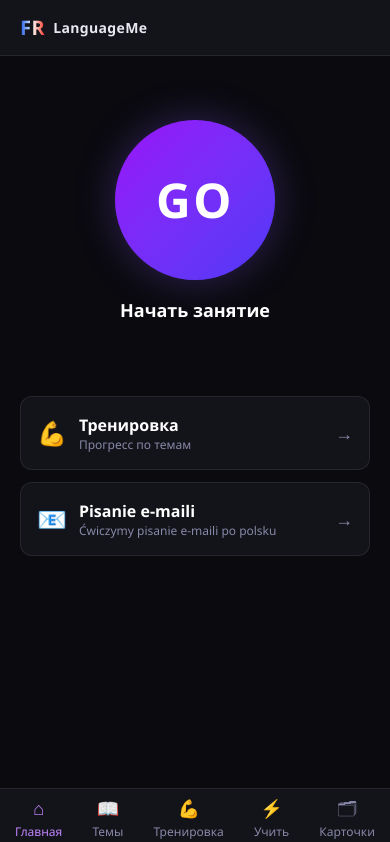
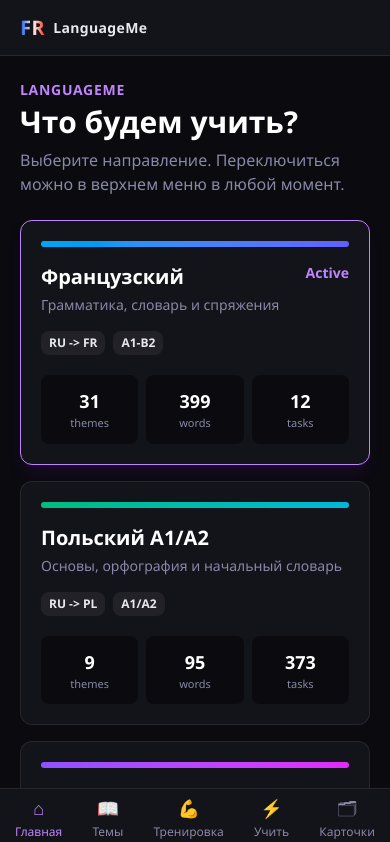
Before and after one commit to RekunDzmitry/languageme, a React (Vite) app: page / in a window 390 px wide. Shown: the top 842 px of the page. Built offline with nearby package versions, Linux system fonts and the light colour scheme.

Commit message:
Add learning pack selector UI

```diff
--- /dev/null
+++ b/src/data/lessonPacks.js
@@ -0,0 +1,97 @@
+export const PACK_IDS = {
+  FR_FOUNDATIONS: 'fr-foundations',
+  PL_A1_A2: 'pl-a1-a2',
+  PL_TELC: 'pl-telc',
+}
+
+const PL_A1_A2_THEME_IDS = new Set([
+  'pl_theme01',
+  'pl_theme02',
+  'pl_theme03',
+  'pl_theme04',
+  'pl_theme05',
+  'pl_theme06',
+  'pl_theme07',
+  'pl_theme08',
+  'pl_theme09',
+])
+
+const PL_TELC_THEME_IDS = new Set([
+  'pl_theme10',
+  'pl_theme11',
+  'pl_theme12',
+  'pl_theme13',
+  'pl_theme14',
+  'pl_theme15',
+  'pl_theme16',
+  'pl_theme17',
+  'pl_theme18',
+  'pl_theme19',
+  'pl_theme20',
+  'pl_theme21',
+  'pl_theme22',
+])
+
+export const LESSON_PACKS = [
+  {
+    id: PACK_IDS.FR_FOUNDATIONS,
+    targetLang: 'fr',
+    title: 'Французский',
+    shortTitle: 'Français',
+    subtitle: 'Грамматика, словарь и спряжения',
+    badge: 'RU -> FR',
+    level: 'A1-B2',
+    primaryRoute: '/themes',
+    modes: ['themes', 'training', 'cards'],
+    accentClass: 'from-sky-500 to-indigo-500',
+    includesTheme: (theme) => /^theme\d+$/.test(theme.id),
+  },
+  {
+    id: PACK_IDS.PL_A1_A2,
+    targetLang: 'pl',
+    title: 'Польский A1/A2',
+    shortTitle: 'Polski A1/A2',
+    subtitle: 'Основы, орфография и начальный словарь',
+    badge: 'RU -> PL',
+    level: 'A1/A2',
+    primaryRoute: '/themes',
+    modes: ['themes', 'training', 'cards'],
+    accentClass: 'from-emerald-500 to-cyan-500',
+    includesTheme: (theme) => PL_A1_A2_THEME_IDS.has(theme.id),
+  },
+  {
+    id: PACK_IDS.PL_TELC,
+    targetLang: 'pl',
+    title: 'Польский TELC',
+    shortTitle: 'TELC B1/B2',
+    subtitle: 'B1/B2 словарь, грамматика и письма',
+    badge: 'RU -> PL',
+    level: 'B1/B2',
+    primaryRoute: '/email',
+    modes: ['themes', 'training', 'email', 'cards'],
+    accentClass: 'from-violet-500 to-fuchsia-500',
+    includesTheme: (theme) => PL_TELC_THEME_IDS.has(theme.id),
+  },
+]
+
+export function getDefaultPackId(targetLang = 'fr') {
+  return targetLang === 'pl' ? PACK_IDS.PL_A1_A2 : PACK_IDS.FR_FOUNDATIONS
+}
+
+export function getLessonPack(packId, targetLang) {
+  return LESSON_PACKS.find((pack) => pack.id === packId) || LESSON_PACKS.find((pack) => pack.id === getDefaultPackId(targetLang))
+}
+
+export function getPackForThemeId(themeId) {
+  return LESSON_PACKS.find((pack) => pack.includesTheme({ id: themeId }))
+}
+
+export function filterThemesByPack(themes, packId, targetLang) {
+  const pack = getLessonPack(packId, targetLang)
+  if (!pack) return themes
+  return themes.filter((theme) => pack.includesTheme(theme))
+}
+
+export function getPackRoute(pack) {
+  return pack?.primaryRoute || '/themes'
+}
--- a/src/pages/CardsPage.jsx
+++ b/src/pages/CardsPage.jsx
@@ -3,6 +3,7 @@ import { useT } from '../i18n'
 import { useProgress } from '../stores/UserProgressContext'
 import { useSettings } from '../stores/SettingsContext'
 import { getVocab, getHintsByLang, getThemes, getThemeTitle } from '../data/courses'
+import { filterThemesByPack } from '../data/lessonPacks'
 import { getCardStatus, formatDueDate, STATUS_COLORS } from '../utils/cardStatus'
 import SpeakerButton from '../components/common/SpeakerButton'
 
@@ -14,8 +15,12 @@ export default function CardsPage() {
   const { settings } = useSettings()
   const targetLang = settings.targetLang
   const hints = getHintsByLang(settings.nativeLang)
-  const VOCAB = getVocab(targetLang)
-  const themes = getThemes(targetLang)
+  const themes = filterThemesByPack(getThemes(targetLang), settings.activePackId, targetLang)
+  const activeThemeIds = useMemo(() => new Set(themes.map((theme) => theme.id)), [themes])
+  const VOCAB = useMemo(
+    () => getVocab(targetLang).filter((word) => word.themeIds?.some((themeId) => activeThemeIds.has(themeId))),
+    [targetLang, activeThemeIds]
+  )
   const { cards, userMnemonics, resetCard, updateCard } = useProgress()
   const [expandedId, setExpandedId] = useState(null)
 
@@ -33,7 +38,7 @@ export default function CardsPage() {
       const card = cards[word.id] || { ease: 2.5, interval: 1, reps: 0, due: Date.now(), lastReviewed: null }
       return { ...word, card, status: getCardStatus(card) }
     })
-  }, [cards])
+  }, [VOCAB, cards])
 
   // Stats
   const stats = useMemo(() => {
--- a/src/pages/DashboardPage.jsx
+++ b/src/pages/DashboardPage.jsx
@@ -1,84 +1,116 @@
 import { useMemo } from 'react'
 import { useNavigate } from 'react-router-dom'
-import { useT } from '../i18n'
 import { useProgress } from '../stores/UserProgressContext'
 import { useSettings } from '../stores/SettingsContext'
-import { getThemes } from '../data/courses'
-import { getConjugationDueCount } from '../utils/progress'
+import { getThemes, getVocab } from '../data/courses'
+import { LESSON_PACKS, filterThemesByPack, getPackRoute } from '../data/lessonPacks'
+import { getConjugationDueCount, getExerciseDueCountByTheme, getVocabDueCount } from '../utils/progress'
+
+function getPackStats(pack, progress) {
+  const themes = filterThemesByPack(getThemes(pack.targetLang), pack.id, pack.targetLang)
+  const vocab = getVocab(pack.targetLang)
+  const themeIds = new Set(themes.map((theme) => theme.id))
+  const vocabIds = vocab
+    .filter((word) => word.themeIds?.some((themeId) => themeIds.has(themeId)))
+    .map((word) => word.id)
+
+  const verbs = themes.flatMap((theme) => theme.verbList || [])
+  const exercises = themes.reduce((total, theme) => {
+    const exerciseSection = theme.sections?.find((section) => section.type === 'exercises')
+    return total + (exerciseSection?.exercises?.length || 0)
+  }, 0)
+  const emailExercises = themes.reduce((total, theme) => {
+    const emailSection = theme.sections?.find((section) => section.type === 'email_writing')
+    return total + (emailSection?.exercises?.length || 0)
+  }, 0)
+
+  const exerciseDue = themes.reduce((total, theme) => {
+    const exerciseSection = theme.sections?.find((section) => section.type === 'exercises')
+    return total + getExerciseDueCountByTheme(progress.exerciseCards, theme.id, exerciseSection?.exercises?.length || 0)
+  }, 0)
+
+  return {
+    themes: themes.length,
+    vocab: vocabIds.length,
+    exercises,
+    emailExercises,
+    due: getVocabDueCount(progress.cards, vocabIds) + getConjugationDueCount(progress.conjugationCards, verbs) + exerciseDue,
+  }
+}
 
 export default function DashboardPage() {
-  const { conjugationCards } = useProgress()
-  const { settings } = useSettings()
-  const targetLang = settings.targetLang
-  const themes = getThemes(targetLang)
-  const { t } = useT()
+  const progress = useProgress()
+  const { settings, updateSettings } = useSettings()
   const navigate = useNavigate()
 
-  const allVerbs = useMemo(() => {
-    const verbs = []
-    for (const theme of themes) {
-      if (theme.verbList?.length > 0) {
-        verbs.push(...theme.verbList)
-      }
-    }
-    return verbs
-  }, [])
+  const packStats = useMemo(() => {
+    const stats = {}
+    LESSON_PACKS.forEach((pack) => {
+      stats[pack.id] = getPackStats(pack, progress)
+    })
+    return stats
+  }, [progress])
 
-  const dueCount = useMemo(
-    () => getConjugationDueCount(conjugationCards, allVerbs),
-    [conjugationCards, allVerbs]
-  )
+  function openPack(pack) {
+    updateSettings({ activePackId: pack.id, targetLang: pack.targetLang })
+    navigate(getPackRoute(pack))
+  }
 
   return (
-    <div className="max-w-4xl mx-auto px-5 py-6">
-      {/* GO Circle */}
-      <div className="flex flex-col items-center py-10 mb-8">
-        <button
-          onClick={() => navigate('/learn')}
-          className="group relative w-40 h-40 rounded-full bg-gradient-to-br from-purple-600 to-indigo-600 border-none cursor-pointer flex items-center justify-center shadow-[0_0_40px_rgba(139,92,246,0.3)] hover:shadow-[0_0_60px_rgba(139,92,246,0.5)] transition-shadow"
-        >
-          <div className="absolute inset-0 rounded-full bg-gradient-to-br from-purple-600 to-indigo-600 animate-pulse opacity-30" />
-          <span className="text-white text-5xl font-extrabold tracking-wider relative z-10 group-hover:scale-110 transition-transform">GO</span>
-        </button>
-        <div className="mt-4 text-lg font-bold text-white">{t('start_learning')}</div>
-        {dueCount > 0 && (
-          <div className="text-accent text-sm mt-1">{dueCount} {t('due_for_review')}</div>
-        )}
+    <div className="max-w-5xl mx-auto px-5 py-6">
+      <div className="mb-6">
+        <p className="text-sm font-semibold text-accent uppercase tracking-wider">LanguageMe</p>
+        <h1 className="text-3xl font-extrabold text-white mt-1">Что будем учить?</h1>
+        <p className="text-text-muted mt-2">Выберите направление. Переключиться можно в верхнем меню в любой момент.</p>
       </div>
 
-      {/* Quick link to Training */}
-      <button
-        onClick={() => navigate('/training')}
-        className="w-full bg-surface border border-border rounded-xl p-4 hover:bg-surface-hover transition-colors cursor-pointer text-left"
-      >
-        <div className="flex items-center justify-between">
-          <div className="flex items-center gap-3">
-            <span className="text-2xl">💪</span>
-            <div>
-              <div className="font-bold text-white">{t('nav_training')}</div>
-              <div className="text-xs text-text-muted">{t('theme_progress')}</div>
-            </div>
-          </div>
-          <span className="text-text-muted text-lg">→</span>
-        </div>
-      </button>
+      <div className="grid gap-4 md:grid-cols-3">
+        {LESSON_PACKS.map((pack) => {
+          const stats = packStats[pack.id]
+          const active = settings.activePackId === pack.id
 
-      {/* Quick link to Email Writing */}
-      <button
-        onClick={() => navigate('/email')}
-        className="w-full bg-surface border border-border rounded-xl p-4 hover:bg-surface-hover transition-colors cursor-pointer text-left mt-3"
-      >
-        <div className="flex items-center justify-between">
-          <div className="flex items-center gap-3">
-            <span className="text-2xl">📧</span>
-            <div>
-              <div className="font-bold text-white">{t('email_title')}</div>
-              <div className="text-xs text-text-muted">{t('email_subtitle')}</div>
-            </div>
-          </div>
-          <span className="text-text-muted text-lg">→</span>
-        </div>
-      </button>
+          return (
+            <button
+              key={pack.id}
+              type="button"
+              onClick={() => openPack(pack)}
+              className={`text-left rounded-xl border p-5 bg-surface hover:bg-surface-hover transition-all ${
+                active ? 'border-accent shadow-lg shadow-purple-900/20' : 'border-border hover:border-accent/40'
+              }`}
+            >
+              <div className={`h-1.5 rounded-full bg-gradient-to-r ${pack.accentClass} mb-4`} />
+              <div className="flex items-start justify-between gap-3">
+                <div>
+                  <h2 className="text-xl font-extrabold text-white">{pack.title}</h2>
+                  <p className="text-sm text-text-muted mt-1">{pack.subtitle}</p>
+                </div>
+                {active && <span className="text-accent text-sm font-bold">Active</span>}
+              </div>
+
+              <div className="flex flex-wrap gap-2 mt-4">
+                <span className="px-2 py-1 rounded-lg bg-white/[0.06] text-xs font-semibold text-text-primary">{pack.badge}</span>
+                <span className="px-2 py-1 rounded-lg bg-white/[0.06] text-xs font-semibold text-text-primary">{pack.level}</span>
+                {stats?.due > 0 && <span className="px-2 py-1 rounded-lg bg-orange-500/20 text-orange-200 text-xs font-semibold">{stats.due} due</span>}
+              </div>
+
+              <div className="grid grid-cols-3 gap-2 mt-5 text-center">
+                <div className="rounded-lg bg-bg px-2 py-3">
+                  <div className="text-lg font-bold text-white">{stats?.themes || 0}</div>
+                  <div className="text-[11px] text-text-muted">themes</div>
+                </div>
+                <div className="rounded-lg bg-bg px-2 py-3">
+                  <div className="text-lg font-bold text-white">{stats?.vocab || 0}</div>
+                  <div className="text-[11px] text-text-muted">words</div>
+                </div>
+                <div className="rounded-lg bg-bg px-2 py-3">
+                  <div className="text-lg font-bold text-white">{(stats?.exercises || 0) + (stats?.emailExercises || 0)}</div>
+                  <div className="text-[11px] text-text-muted">tasks</div>
+                </div>
+              </div>
+            </button>
+          )
+        })}
+      </div>
     </div>
   )
 }
--- a/src/pages/EmailPage.jsx
+++ b/src/pages/EmailPage.jsx
@@ -1,18 +1,25 @@
-import { useState, useCallback, useMemo } from 'react'
+import { useState, useCallback, useEffect, useMemo } from 'react'
 import { useParams, useNavigate } from 'react-router-dom'
 import { useT } from '../i18n'
 import { useSettings } from '../stores/SettingsContext'
 import { getThemes } from '../data/courses'
+import { filterThemesByPack, PACK_IDS } from '../data/lessonPacks'
 import EmailExercise from '../components/email/EmailExercise'
 
 export default function EmailPage() {
   const { themeId } = useParams()
   const navigate = useNavigate()
   const { t } = useT()
-  const { settings } = useSettings()
-  const targetLang = settings?.targetLang || 'pl'
+  const { settings, updateSettings } = useSettings()
+  const targetLang = 'pl'
 
-  const themes = useMemo(() => getThemes(targetLang), [targetLang])
+  useEffect(() => {
+    if (settings.activePackId !== PACK_IDS.PL_TELC || settings.targetLang !== targetLang) {
+      updateSettings({ activePackId: PACK_IDS.PL_TELC, targetLang })
+    }
+  }, [settings.activePackId, settings.targetLang, targetLang, updateSettings])
+
+  const themes = useMemo(() => filterThemesByPack(getThemes(targetLang), PACK_IDS.PL_TELC, targetLang), [targetLang])
 
   const emailThemes = useMemo(() =>
     themes.filter(th =>
--- a/src/pages/LearnPage.jsx
+++ b/src/pages/LearnPage.jsx
@@ -2,6 +2,8 @@ import { useParams } from 'react-router-dom'
 import { useSettings } from '../stores/SettingsContext'
 import ConjugationSession from '../components/study/ConjugationSession'
 import StudySession from '../components/study/StudySession'
+import { getThemes, getVocab } from '../data/courses'
+import { filterThemesByPack, getPackForThemeId } from '../data/lessonPacks'
 
 // Theme IDs that use negative forms (French)
 const NEGATIVE_THEMES = ['theme02']
@@ -9,10 +11,17 @@ const NEGATIVE_THEMES = ['theme02']
 export default function LearnPage() {
   const { themeId } = useParams()
   const { settings } = useSettings()
+  const inferredPack = themeId ? getPackForThemeId(themeId) : null
+  const targetLang = inferredPack?.targetLang || settings.targetLang
 
   // Polish: fast vocab flashcard session (all vocab, SM-2)
-  if (settings.targetLang === 'pl') {
-    return <StudySession />
+  if (targetLang === 'pl') {
+    const VOCAB = getVocab(targetLang)
+    const themeIds = themeId
+      ? new Set([themeId])
+      : new Set(filterThemesByPack(getThemes(targetLang), settings.activePackId, targetLang).map(th => th.id))
+    const themeVocab = VOCAB.filter(w => w.themeIds?.some(id => themeIds.has(id)))
+    return <StudySession themeVocab={themeVocab} />
   }
 
   const formType = themeId && NEGATIVE_THEMES.includes(themeId) ? 'neg' : 'aff'
--- a/src/pages/StudyPage.jsx
+++ b/src/pages/StudyPage.jsx
@@ -2,11 +2,13 @@ import { useParams } from 'react-router-dom'
 import StudySession from '../components/study/StudySession'
 import { useSettings } from '../stores/SettingsContext'
 import { getVocab, getThemes } from '../data/courses'
+import { filterThemesByPack, getPackForThemeId } from '../data/lessonPacks'
 
 export default function StudyPage() {
   const { themeId } = useParams()
   const { settings } = useSettings()
-  const targetLang = settings.targetLang
+  const inferredPack = themeId ? getPackForThemeId(themeId) : null
+  const targetLang = inferredPack?.targetLang || settings.targetLang
   const VOCAB = getVocab(targetLang)
 
   let themeVocab = null
@@ -16,6 +18,9 @@ export default function StudyPage() {
     themeVocab = ids?.length
       ? ids.map(id => VOCAB.find(w => w.id === id)).filter(Boolean)
       : VOCAB.filter(w => w.themeIds?.includes(themeId))
+  } else {
+    const themeIds = new Set(filterThemesByPack(getThemes(targetLang), settings.activePackId, targetLang).map(th => th.id))
+    themeVocab = VOCAB.filter(w => w.themeIds?.some(id => themeIds.has(id)))
   }
 
   return <StudySession themeVocab={themeVocab} />
--- a/src/pages/ThemePage.jsx
+++ b/src/pages/ThemePage.jsx
@@ -4,24 +4,30 @@ import { useT } from '../i18n'
 import { useProgress } from '../stores/UserProgressContext'
 import { useSettings } from '../stores/SettingsContext'
 import { getThemes, getThemeTitle } from '../data/courses'
+import { getPackForThemeId } from '../data/lessonPacks'
 import ThemeView from '../components/themes/ThemeView'
 
 export default function ThemePage() {
   const { id } = useParams()
   const { t } = useT()
-  const { settings } = useSettings()
+  const { settings, updateSettings } = useSettings()
   const targetLang = settings.targetLang
-  const allThemes = getThemes(targetLang)
+  const inferredPack = getPackForThemeId(id)
+  const resolvedTargetLang = inferredPack?.targetLang || targetLang
+  const allThemes = getThemes(resolvedTargetLang)
   const { updateThemeProgress } = useProgress()
   const navigate = useNavigate()
 
   const theme = allThemes.find(l => l.id === id)
 
   useEffect(() => {
+    if (inferredPack && (settings.activePackId !== inferredPack.id || settings.targetLang !== inferredPack.targetLang)) {
+      updateSettings({ activePackId: inferredPack.id, targetLang: inferredPack.targetLang })
+    }
     if (theme) {
       updateThemeProgress(theme.id, { started: true })
     }
-  }, [theme, updateThemeProgress])
+  }, [inferredPack, settings.activePackId, settings.targetLang, theme, updateSettings, updateThemeProgress])
 
   if (!theme) {
     return (
@@ -43,7 +49,7 @@ export default function ThemePage() {
       <div className="flex items-center gap-3 mb-5">
         <button onClick={() => navigate('/themes')} className="text-text-muted hover:text-text-primary bg-transparent border-none cursor-pointer text-lg">←</button>
         <div>
-          <h2 className="text-xl font-extrabold text-white">{getThemeTitle(theme, targetLang)}</h2>
+          <h2 className="text-xl font-extrabold text-white">{getThemeTitle(theme, resolvedTargetLang)}</h2>
           <p className="text-sm text-text-muted">{theme.descriptionRu || theme.description}</p>
         </div>
       </div>
--- a/src/pages/ThemesListPage.jsx
+++ b/src/pages/ThemesListPage.jsx
@@ -4,13 +4,14 @@ import { useProgress } from '../stores/UserProgressContext'
 import { useAuth } from '../stores/AuthContext'
 import { useSettings } from '../stores/SettingsContext'
 import { getThemes, getThemeTitle } from '../data/courses'
+import { filterThemesByPack } from '../data/lessonPacks'
 import { isThemeUnlocked } from '../utils/progress'
 
 export default function ThemesListPage() {
   const { t } = useT()
   const { settings } = useSettings()
   const targetLang = settings.targetLang
-  const allThemes = getThemes(targetLang)
+  const allThemes = filterThemesByPack(getThemes(targetLang), settings.activePackId, targetLang)
   const { isAuthenticated } = useAuth()
   const { themeProgress, themeUnlockStatus } = useProgress()
   const navigate = useNavigate()
--- a/src/pages/TrainingPage.jsx
+++ b/src/pages/TrainingPage.jsx
@@ -5,6 +5,7 @@ import { exerciseApi } from '../api/client'
 import { useProgress } from '../stores/UserProgressContext'
 import { useSettings } from '../stores/SettingsContext'
 import { getThemes, getThemeTitle, getVocab } from '../data/courses'
+import { filterThemesByPack, PACK_IDS } from '../data/lessonPacks'
 import { getThemeConjugationMastery, getConjugationDueCount, getExerciseMastery, getExerciseDueCountByTheme, getVocabMastery, getVocabDueCount } from '../utils/progress'
 import { conjCardKey, PRONOUNS } from '../utils/conjugation'
 import AIChatModal from '../components/ai/AIChatModal'
@@ -317,7 +318,8 @@ export default function TrainingPage() {
   const { conjugationCards, exerciseCards, cards, exerciseNotes, vocabNotes, saveExerciseNote, clearExerciseNote, saveVocabNote, clearVocabNote } = useProgress()
   const { settings } = useSettings()
   const targetLang = settings.targetLang
-  const themes = getThemes(targetLang)
+  const activePackId = settings.activePackId
+  const themes = filterThemesByPack(getThemes(targetLang), activePackId, targetLang)
   const vocab = getVocab(targetLang)
   const { t } = useT()
   const navigate = useNavigate()
@@ -369,7 +371,7 @@ export default function TrainingPage() {
       }
       return { ...theme, sections }
     })
-    if (userExByTheme.pl_other?.length) {
+    if (activePackId === PACK_IDS.PL_TELC && userExByTheme.pl_other?.length) {
       out.push({
         id: 'pl_other',
         order: '★',
@@ -381,9 +383,9 @@ export default function TrainingPage() {
       })
     }
     return out
-  }, [themes, userExByTheme, isPolish])
+  }, [themes, userExByTheme, isPolish, activePackId])
 
-  const themesWithVerbs = useMemo(() => themes.filter(th => th.verbList?.length > 0), [])
+  const themesWithVerbs = useMemo(() => themes.filter(th => th.verbList?.length > 0), [themes])
 
   const pronounLabels = useMemo(() => {
     if (targetLang === 'pl') {
--- a/src/stores/SettingsContext.jsx
+++ b/src/stores/SettingsContext.jsx
@@ -1,4 +1,5 @@
 import { createContext, useContext, useState, useCallback } from 'react'
+import { getDefaultPackId } from '../data/lessonPacks'
 
 const SettingsContext = createContext()
 
@@ -32,12 +33,16 @@ export const UI_LANGUAGES = {
 export function SettingsProvider({ children }) {
   const [settings, setSettings] = useState(() => {
     const saved = localStorage.getItem('lm_settings')
-    return saved ? JSON.parse(saved) : {
+    const parsed = saved ? JSON.parse(saved) : {
       nativeLang: 'ru',
       targetLang: 'fr',
       uiLang: 'ru',
       targetLevel: 'B1',
       autoPlayAudio: true,
+    }
+    return {
+      ...parsed,
+      activePackId: parsed.activePackId || getDefaultPackId(parsed.targetLang),
     }
   })
 
```
Also changed, not shown: src/components/layout/LanguageSwitcher.jsx (+52 -85 lines).
